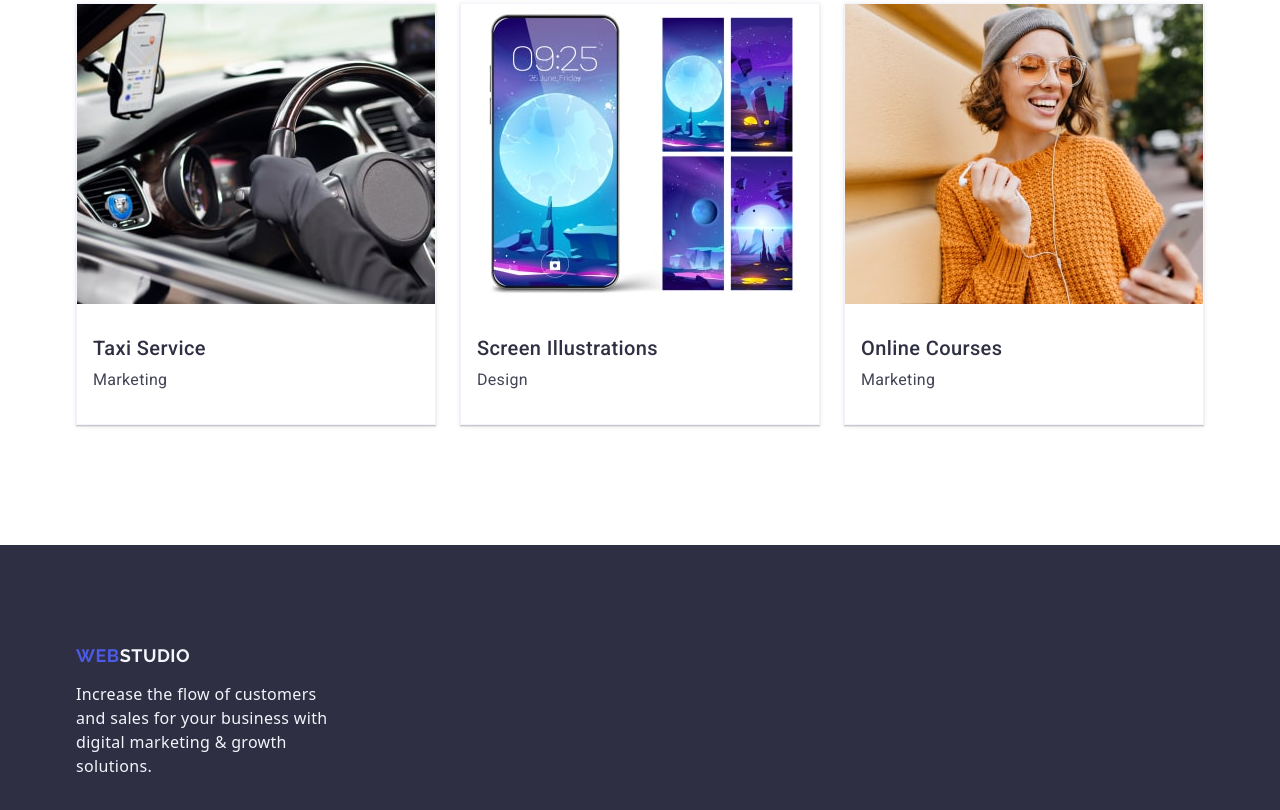
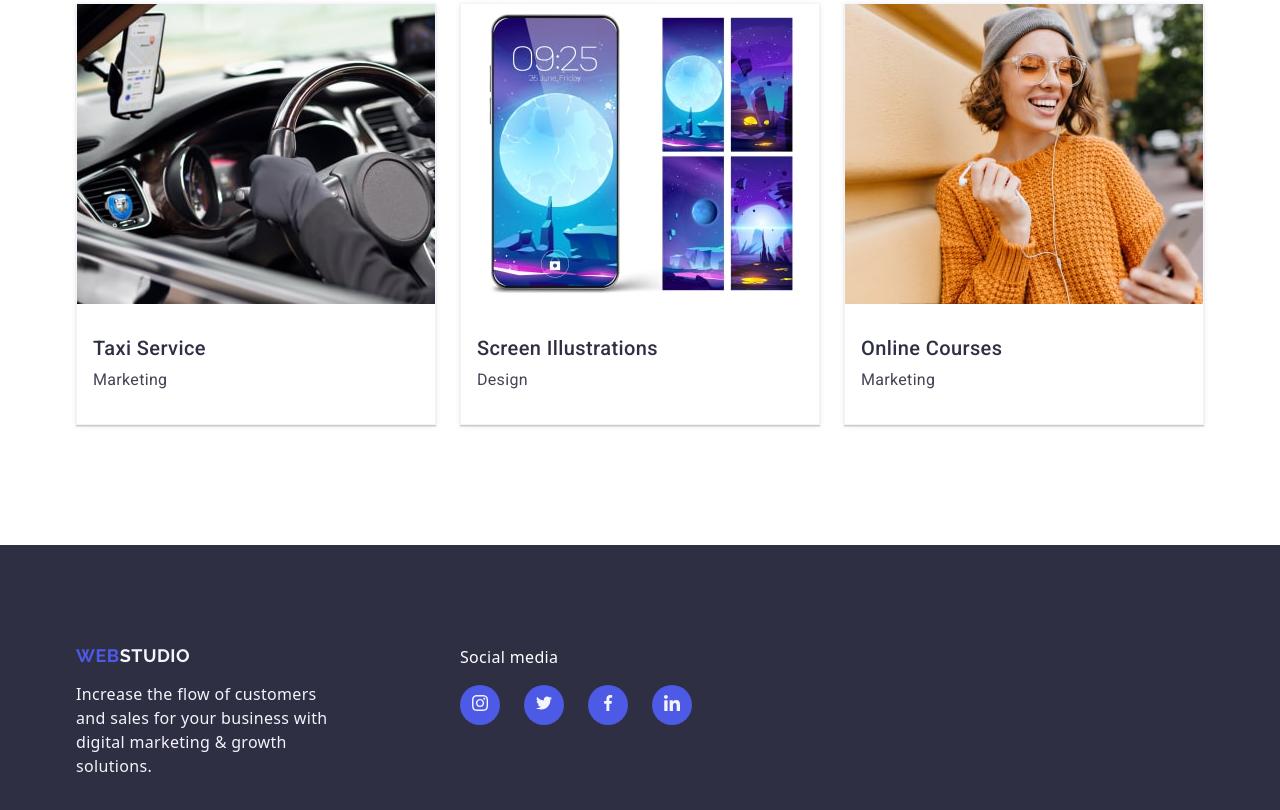
Before and after one commit to Grypis/web-studio-my-hw-4, a plain HTML site: page index.html in a window 1280 px wide. Shown: the part 2619-3429 px from the top of the page. Drawn offline with nearby package versions, Linux system fonts and the light colour scheme.

Commit message:
did-4-hw

```diff
--- a/css/style.css
+++ b/css/style.css
@@ -408,6 +408,11 @@ margin-left: 16px;
     padding-bottom: 100px;
     background-color: #2e2f42;
 }
+.footer-grandbox {
+    display: flex;
+    gap: 120px;
+}
+
 .page-footer-logo {
     font-family: "Raleway", sans-serif;
 font-weight: 700;
@@ -425,4 +430,14 @@ line-height: 1.5;
 letter-spacing: 0.02em;
 color: #f4f4fd;
 }
+
+.footer-right-side-text {
+    margin-bottom: 16px;
+    font-weight: 500;
+font-size: 16px;
+line-height: 1.5;
+letter-spacing: 0.02em;
+color: #ffffff;
+}
+
 /* ============================= /Footer styles ============================= */
--- a/index.html
+++ b/index.html
@@ -524,7 +524,8 @@
 
     <!-- footer -->
     <footer class="page-footer">
-      <div class="container">
+      <div class="container footer-grandbox">
+        <div class="footer-left-side-box">
           <a href="./index.html" class="page-footer-logo"
             ><span class="logo-span">Web</span>Studio</a
           >
@@ -533,6 +534,54 @@
             digital marketing & growth solutions.
           </p>
         </div>
+        <div class="footer-right-side-box">
+          <p class="footer-right-side-text">Social media</p>
+          <div class="team-section-icons">
+            <ul class="team-section-menu-icons">
+              <li class="team-section-list-icons">
+                <a
+                  class="team-icons-links"
+                  href="https://www.instagram.com/goitclub/"
+                >
+                  <svg width="16" height="16" aria-label="instagram icon">
+                    <use href="./images/icons/sprite.svg#icon-instagram"></use>
+                  </svg>
+                </a>
+              </li>
+              <li class="team-section-list-icons">
+                <a
+                  class="team-icons-links"
+                  href="https://t.me/junior_developer_ua"
+                >
+                  <svg width="16" height="16" aria-label="twitter icon">
+                    <use href="./images/icons/sprite.svg#icon-twitter"></use>
+                  </svg>
+                </a>
+              </li>
+              <li class="team-section-list-icons">
+                <a
+                  class="team-icons-links"
+                  href="https://www.facebook.com/goITclub/"
+                >
+                  <svg width="16" height="16" aria-label="facebook icon">
+                    <use href="./images/icons/sprite.svg#icon-facebook"></use>
+                  </svg>
+                </a>
+              </li>
+              <li class="team-section-list-icons">
+                <a
+                  class="team-icons-links"
+                  href="https://www.linkedin.com/school/goit-start-your-career-in-it/posts/?feedView=all"
+                >
+                  <svg width="16" height="16" aria aria-label="lenkedin">
+                    <use href="./images/icons/sprite.svg#icon-linkedin"></use>
+                  </svg>
+                </a>
+              </li>
+            </ul>
+          </div>
+        </div>
+      </div>
     </footer>
   </body>
 </html>
```
Lines whose indentation alone changed are shown as unchanged.
